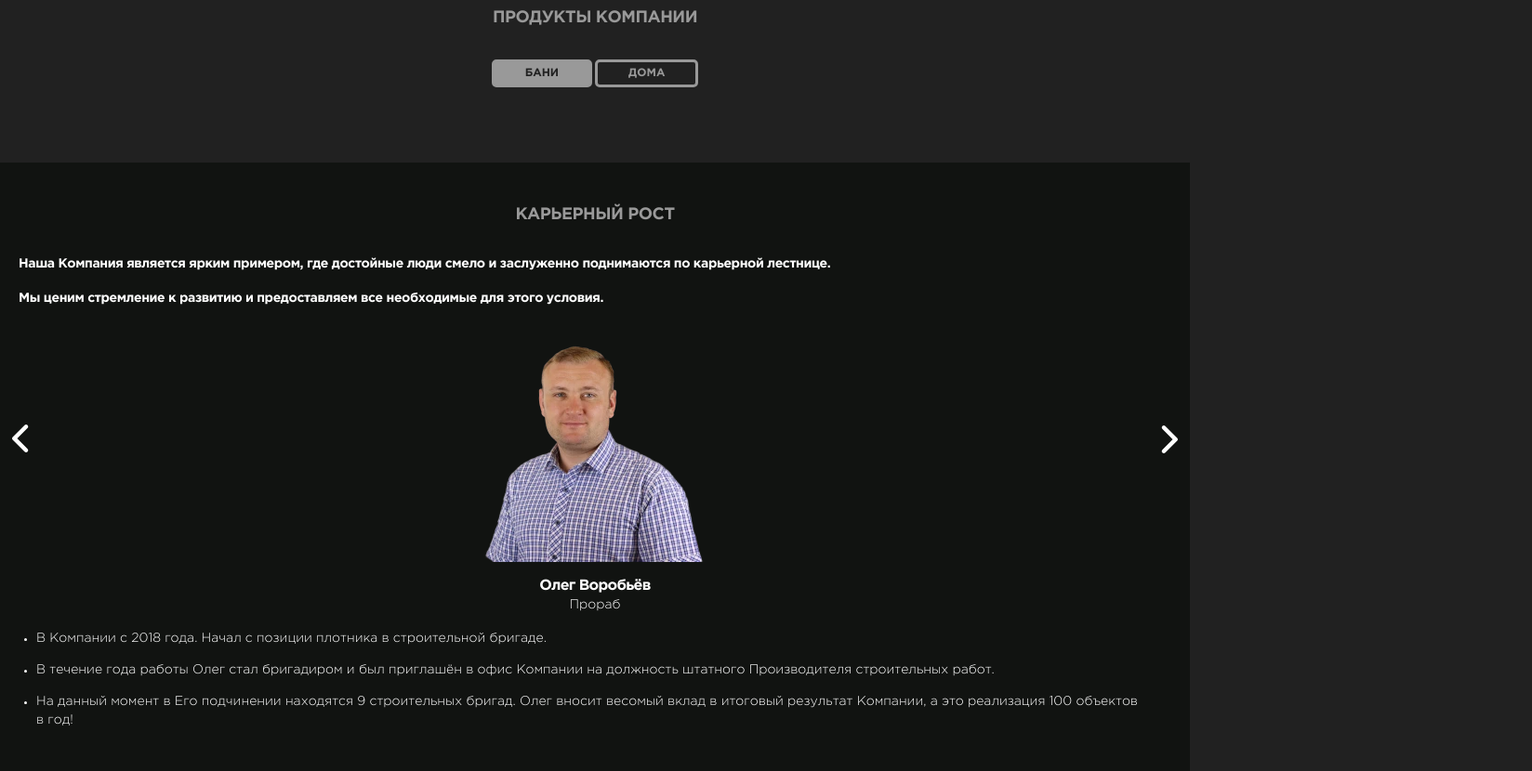
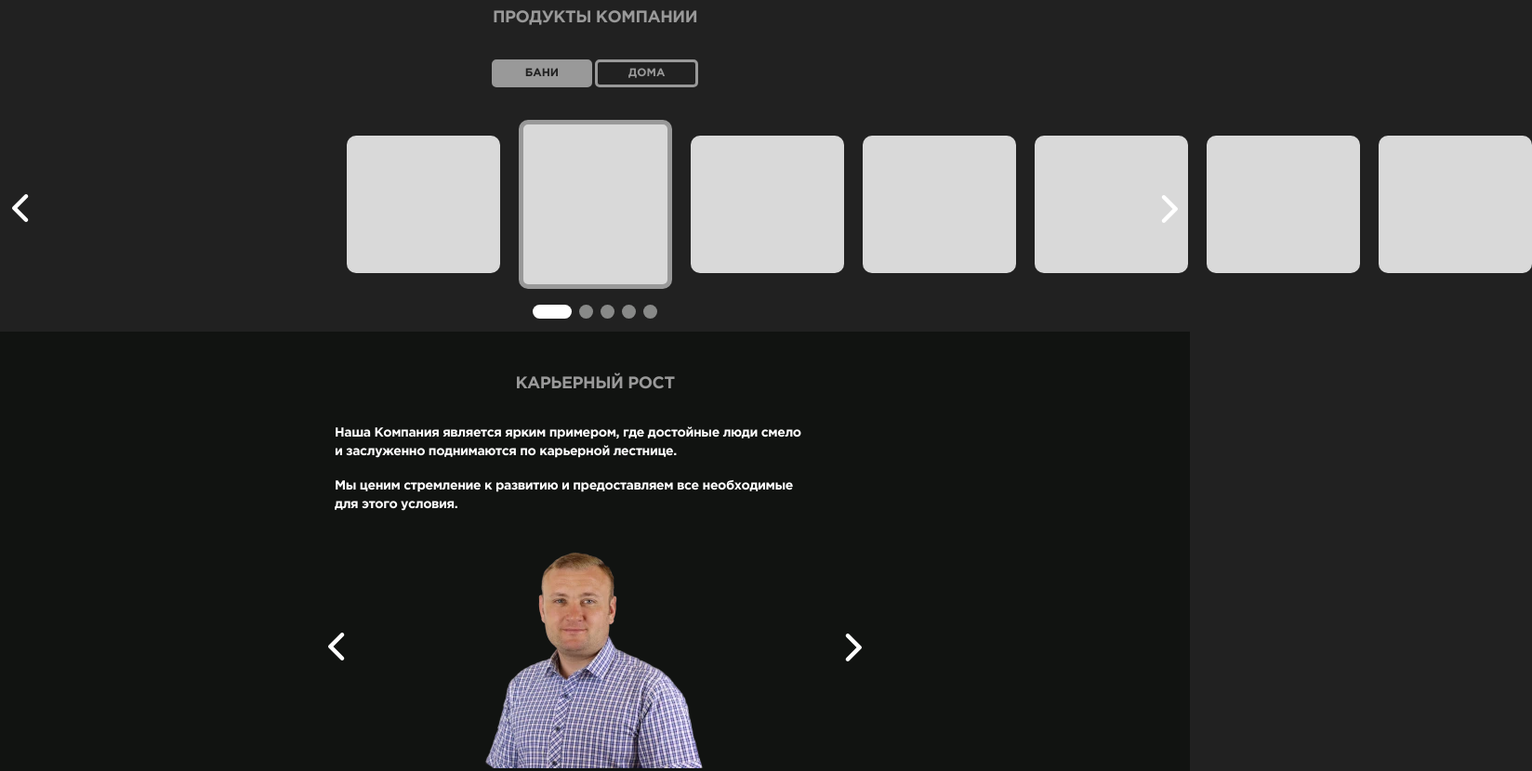
Before and after one commit to AnyaPerelygina/pplk, a website with bundled scripts: page source/index.html in a window 1280 px wide. Shown: the part 2740-3570 px from the top of the page at 93% size, 1648 px wide, since content can reach past the window. Built offline with nearby package versions, Linux system fonts and the light colour scheme; files whose address does not match are found by name.

Commit message:
feat: добавляет пагинацию у слайдера Продукты компании

```diff
--- a/source/index.html
+++ b/source/index.html
@@ -368,24 +368,37 @@
             <h2 class="products__title title">Продукты компании</h2>
             <div class="products__tabs tabs no-transition-global" data-tabs="parent" data-delay="500">
               <div class="products__nav tabs__controls" data-tabs="controls">
-                <button class="products__button tabs__control is-active" data-tabs="control">Бани</button>
-                <button class="products__button tabs__control" data-tabs="control">Дома</button>
+                <button class="products__tab tabs__control is-active" data-tabs="control">Бани</button>
+                <button class="products__tab tabs__control" data-tabs="control">Дома</button>
               </div>
               <div class="products__content tabs__content" data-tabs="content">
+                <button class="products__button products__button--prev" type="button" aria-label="Назад.">
+                  <svg width="18" height="30" xmlns="http://www.w3.org/2000/svg" role="img" aria-label="Назад.">
+                    <use href="img/sprite.svg#arrow"></use>
+                  </svg>
+                </button>
                 <div class="products__list tabs__element swiper" data-tabs="element">
                   <div class="products__wrapper swiper-wrapper">
                     <div class="products__slide swiper-slide"></div>
                     <div class="products__slide swiper-slide"></div>
                     <div class="products__slide swiper-slide"></div>
+                    <div class="products__slide swiper-slide"></div>
+                    <div class="products__slide swiper-slide"></div>
                   </div>
                 </div>
-                <div class="products__list tabs__element swiper" data-tabs="element">
+                <!-- <div class="products__list tabs__element swiper" data-tabs="element">
                   <div class="products__wrapper swiper-wrapper">
                     <div class="products__slide swiper-slide"></div>
                     <div class="products__slide swiper-slide"></div>
                     <div class="products__slide swiper-slide"></div>
                   </div>
-                </div>
+                </div> -->
+                <button class="products__button products__button--next" type="button" aria-label="Назад.">
+                  <svg width="18" height="30" xmlns="http://www.w3.org/2000/svg" role="img" aria-label="Назад.">
+                    <use href="img/sprite.svg#arrow"></use>
+                  </svg>
+                </button>
+                <div class="products__pagination swiper-pagination"></div>
               </div>
             </div>
           </div>
--- a/source/js/main.js
+++ b/source/js/main.js
@@ -4,6 +4,7 @@ import {Form} from './modules/form-validate/form';
 import {addToggleMenu} from './modules/header/toggle';
 import {StickyHeader} from './modules/header/sticky-header';
 import {initsSliderEmployees} from './modules/sliders/employees-slider';
+import {initsSliderProducts} from './modules/sliders/products-slider';
 
 // ---------------------------------
 
@@ -12,13 +13,14 @@ window.addEventListener('DOMContentLoaded', () => {
   // Utils
   // ---------------------------------
 
-  initsSliderEmployees();
   iosVhFix();
 
   // Modules
   // ---------------------------------
 
   addToggleMenu();
+  initsSliderEmployees();
+  initsSliderProducts();
 
   // все скрипты должны быть в обработчике 'DOMContentLoaded', но не все в 'load'
   // в load следует добавить скрипты, не участвующие в работе первого экрана
--- a/source/js/modules/sliders/employees-slider.js
+++ b/source/js/modules/sliders/employees-slider.js
@@ -13,6 +13,7 @@ const initsSliderEmployees = () => {
       },
       loop: true,
       speed: 500,
+      allowTouchMove: true,
       breakpoints: {
         320: {
           slidesPerView: 1,
--- /dev/null
+++ b/source/js/modules/sliders/products-slider.js
@@ -0,0 +1,34 @@
+/* eslint-disable no-new */
+const sliderProducts = document.querySelector('.products__list');
+const buttonNext = document.querySelector('.products__button--next');
+const buttonPrev = document.querySelector('.products__button--prev');
+
+const initsSliderProducts = () => {
+  if (sliderProducts) {
+    // eslint-disable-next-line no-undef
+    new Swiper(sliderProducts, {
+      navigation: {
+        nextEl: buttonNext,
+        prevEl: buttonPrev,
+      },
+      pagination: {
+        el: '.products__pagination',
+        type: 'bullets',
+        centeredSlides: true,
+        slidesPerView: 1,
+        clickable: true,
+      },
+      loop: true,
+      speed: 500,
+      spaceBetween: 20,
+      slidesPerView: 1,
+      allowTouchMove: true,
+    });
+  }
+
+  document.addEventListener('DOMContentLoaded', () => {
+    initsSliderProducts();
+  });
+};
+
+export {initsSliderProducts};
--- a/source/sass/blocks/employees.scss
+++ b/source/sass/blocks/employees.scss
@@ -3,6 +3,7 @@
 
   .container {
     position: relative;
+    max-width: 600px;
     padding: 45px 20px 15px;
   }
 
--- a/source/sass/blocks/products.scss
+++ b/source/sass/blocks/products.scss
@@ -14,8 +14,83 @@
     gap: 3px;
   }
 
-  &__button {
+  &__tab {
     color: $color-nobel;
     padding: 0 33px;
   }
+
+  &__wrapper {
+    display: flex;
+    flex-direction: row;
+    align-items: center;
+    overflow: visible;
+    width: 100%;
+    height: 100%;
+
+    .swiper-slide-active {
+      width: 165px;
+      height: 182px;
+      background-color: $color-gainsboro;
+      border: 5px solid $color-nobel;
+    }
+  }
+
+  &__content {
+    position: relative;
+  }
+
+  &__list {
+    width: 165px;
+    margin: 0 auto;
+    overflow: visible;
+    position: relative;
+  }
+
+  &__slide {
+    width: 130px;
+    height: 148px;
+    border-radius: 10px;
+    background-color: $color-gainsboro;
+  }
+
+  &__button {
+    position: absolute;
+    top: 42.5%;
+    z-index: 9;
+    width: 30px;
+    height: 35px;
+    border: none;
+    background-color: transparent;
+    background-repeat: no-repeat;
+    padding: 2px;
+    cursor: pointer;
+  }
+
+  &__button--prev {
+    left: 7px;
+  }
+
+  &__button--next {
+    right: 7px;
+    transform: rotate(180deg);
+  }
 }
+
+.swiper-pagination-bullets.swiper-pagination-horizontal {
+  bottom: -40px;
+}
+
+.swiper-pagination-bullet {
+  height: 15px;
+  width: 15px;
+  background: $color-stack;
+  opacity: 1;
+  transition: width 0.3s ease;
+}
+
+.swiper-pagination-bullet.swiper-pagination-bullet-active {
+  width: 42px;
+  height: 15px;
+  background: $color-default-white;
+  border-radius: 25px;
+}
```
Also changed, not shown: build/css/style.css, build/css/style.min.css, build/index.html, build/js/main.min.js, readme.md, 2 other files.
